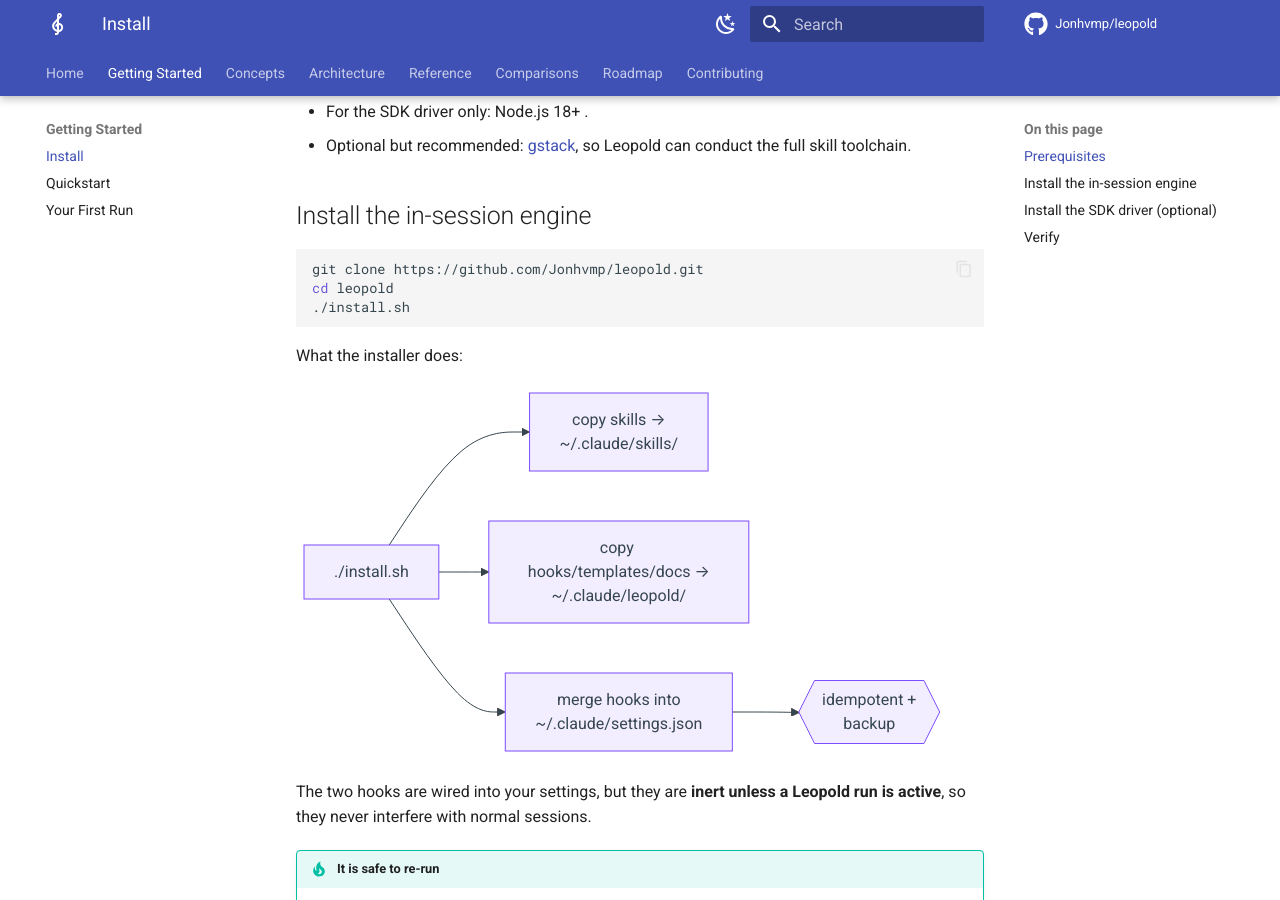
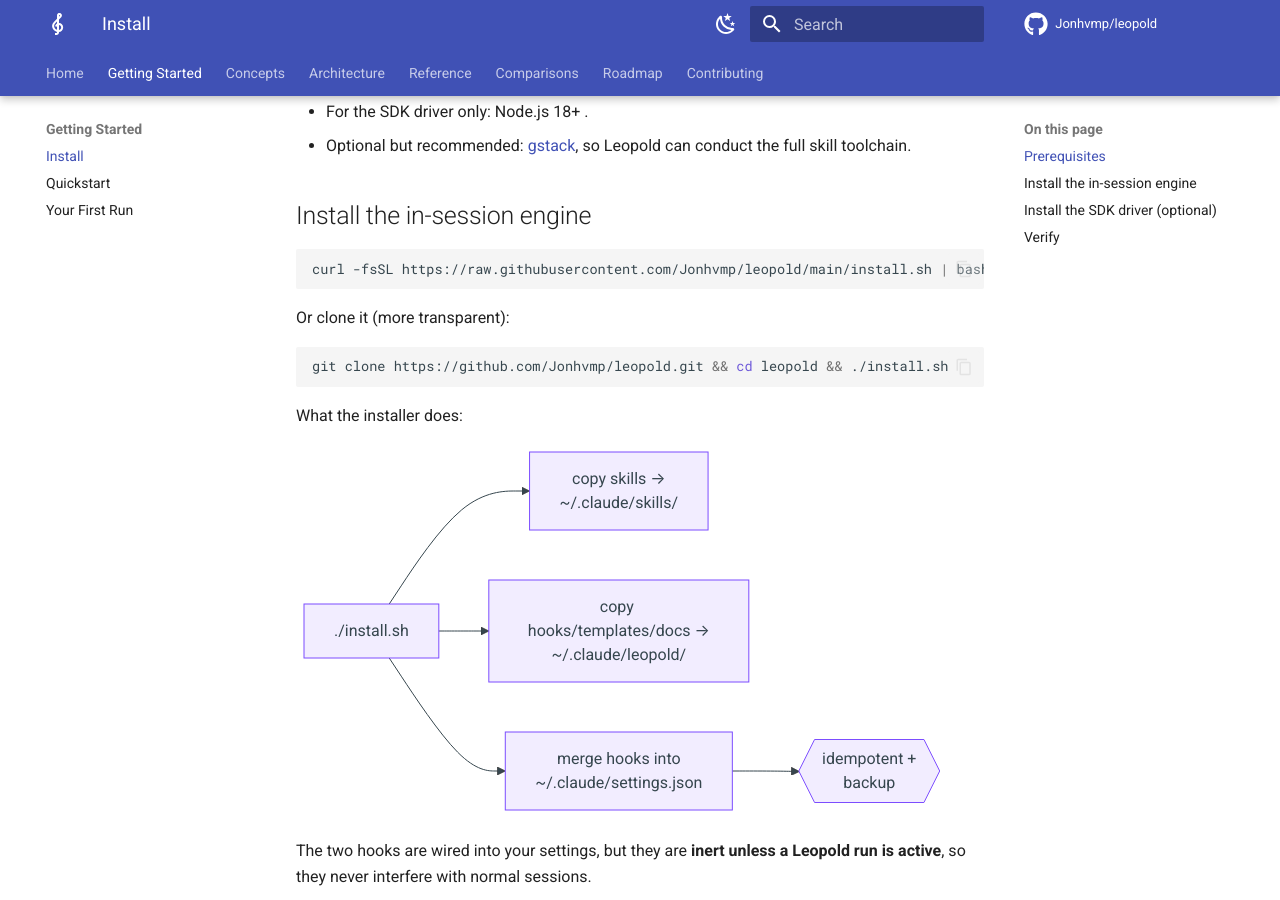
Before and after one commit to Jonhvmp/leopold, an MkDocs documentation site: the page built from docs/getting-started/install.md, in a window 1280 px wide and 900 px high, scrolled down 338 px. Built offline with MkDocs 1.6.1 and Material for MkDocs 9.7.7, drawn with Linux system fonts in a browser that asks for light colours; comment, search, counter and statistics services are not loaded.

Commit message:
feat(install): one-command install via curl | bash
install.sh self-bootstraps: when piped (curl ... | bash) it clones the repo first, then installs. README and docs lead with the one-liner.

````diff
--- a/docs/getting-started/install.md
+++ b/docs/getting-started/install.md
@@ -15,9 +15,13 @@
 ## Install the in-session engine
 
 ```bash
-git clone https://github.com/Jonhvmp/leopold.git
-cd leopold
-./install.sh
+curl -fsSL https://raw.githubusercontent.com/Jonhvmp/leopold/main/install.sh | bash
+```
+
+Or clone it (more transparent):
+
+```bash
+git clone https://github.com/Jonhvmp/leopold.git && cd leopold && ./install.sh
 ```
 
 What the installer does:
````
Also changed, not shown: README.md (+9 -3 lines), 1 other file.
